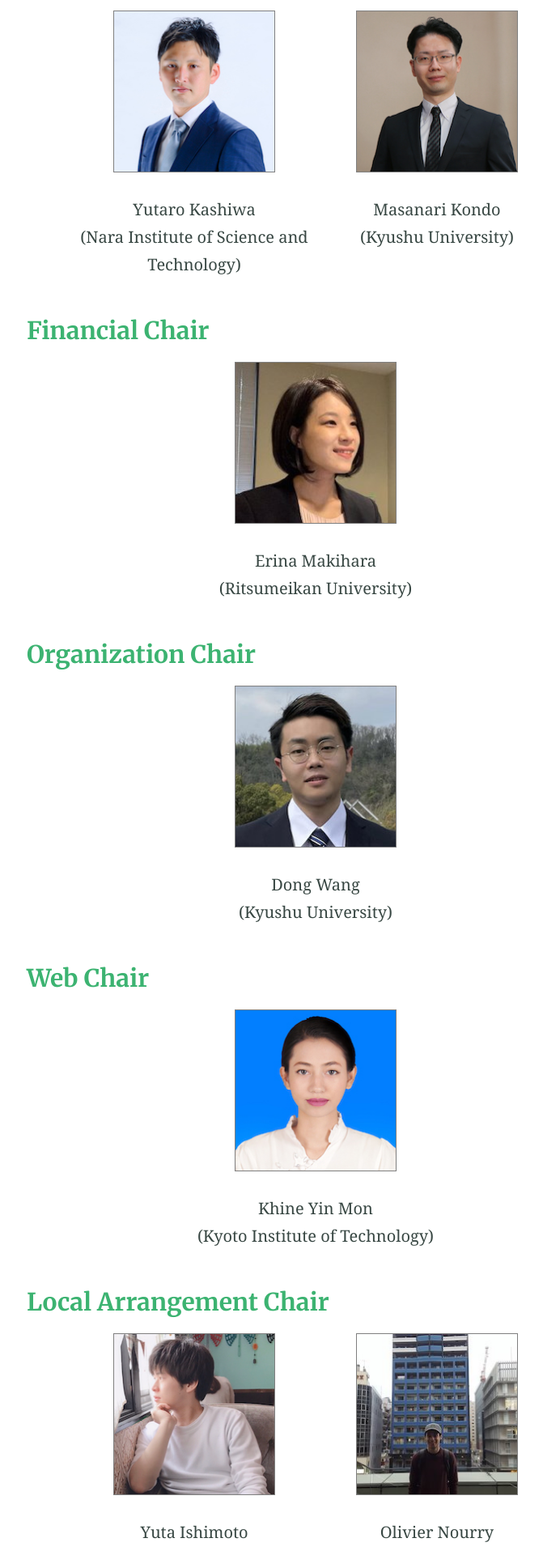
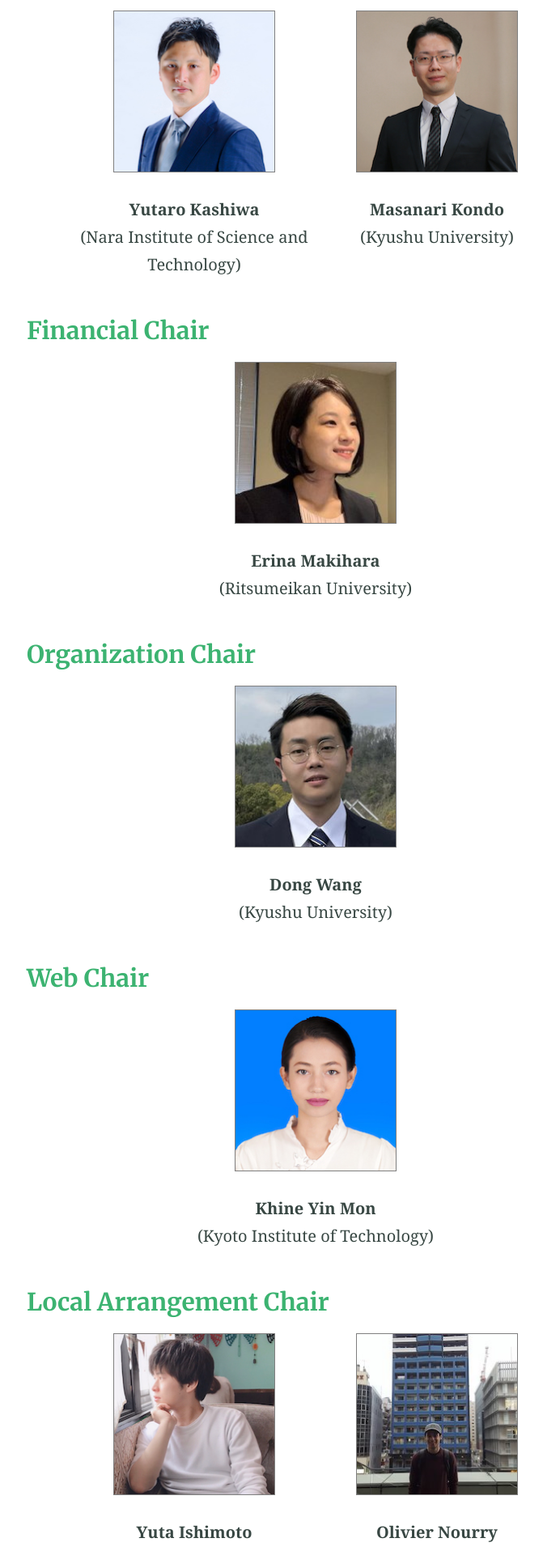
Before and after one commit to msr-asia-summit/msr-asia-summit.github.io, a Jekyll site: the page built from organization.md, in a window 1280 px wide. Shown: the part 865-2781 px from the top of the page at 81% size, without its empty margins (250-921 px from the left). Built offline with Jekyll 4.4.1, drawn with Linux system fonts in a browser that asks for light colours.

Commit message:
Make fancy

```diff
--- a/_includes/all_organizers.html
+++ b/_includes/all_organizers.html
@@ -38,11 +38,11 @@
 <div class="container">
   <div>
     <img src="/assets/kashiwa.jpg" alt="Kashiwa">
-    <p>Yutaro Kashiwa <br>(Nara Institute of Science and Technology)</p>
+    <p><b>Yutaro Kashiwa</b> <br>(Nara Institute of Science and Technology)</p>
   </div>
   <div>
     <img src="/assets/Kondo.jpg" alt="Kondo">
-    <p>Masanari Kondo <br> (Kyushu University)</p>
+    <p><b>Masanari Kondo</b> <br> (Kyushu University)</p>
   </div>
  </div>
 
@@ -50,7 +50,7 @@
  <div class="container">
   <div>
     <img src="/assets/Makihara.jpeg" alt="Makihara">
-    <p>Erina Makihara <br> (Ritsumeikan University)</p>
+    <p><b>Erina Makihara</b> <br> (Ritsumeikan University)</p>
   </div>
  </div>
 
@@ -58,7 +58,7 @@
  <div class="container">
   <div>
     <img src="/assets/Wang.jpeg" alt="Wang">
-    <p>Dong Wang <br> (Kyushu University)</p>
+    <p><b>Dong Wang</b> <br> (Kyushu University)</p>
   </div>
  </div>
 
@@ -66,7 +66,7 @@
  <div class="container">
   <div>
     <img src="/assets/Khine.jpg" alt="Khine">
-    <p>Khine Yin Mon <br> (Kyoto Institute of Technology)</p>
+    <p><b>Khine Yin Mon</b> <br> (Kyoto Institute of Technology)</p>
   </div>
  </div>
 
@@ -74,11 +74,11 @@
  <div class="container">
    <div>
      <img src="/assets/Ishimoto.jpeg" alt="Ishimoto">
-     <p>Yuta Ishimoto <br> (Kyushu University)</p>
+     <p><b>Yuta Ishimoto</b> <br> (Kyushu University)</p>
    </div>
    <div>
     <img src="/assets/Nourry.jpeg" alt="Nourry">
-    <p>Olivier Nourry  <br> (Kyushu University)</p>
+    <p><b>Olivier Nourry</b>  <br> (Kyushu University)</p>
   </div>
   </div>
 
@@ -86,10 +86,10 @@
   <div class="container">
     <div>
       <img src="/assets/yasuta-kamei.jpeg" alt="Kamei">
-      <p>Yasutaka Kamei <br>  (Kyushu University)</p>
+      <p><b>Yasutaka Kamei</b> <br>  (Kyushu University)</p>
     </div>
     <div>
      <img src="/assets/Ihara.jpeg" alt="Ihara">
-     <p>Akinori Ihara  <br>  (Wakayama University)</p>
+     <p><b>Akinori Ihara</b>  <br>  (Wakayama University)</p>
    </div>
    </div>
```
Also changed, not shown: venue.md (+2 -2 lines).
